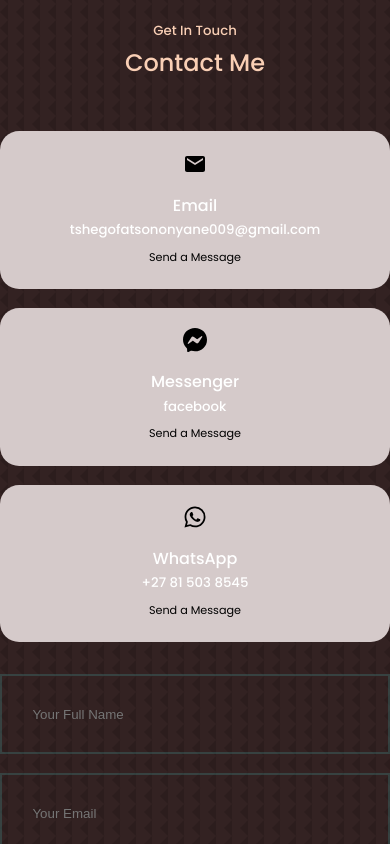
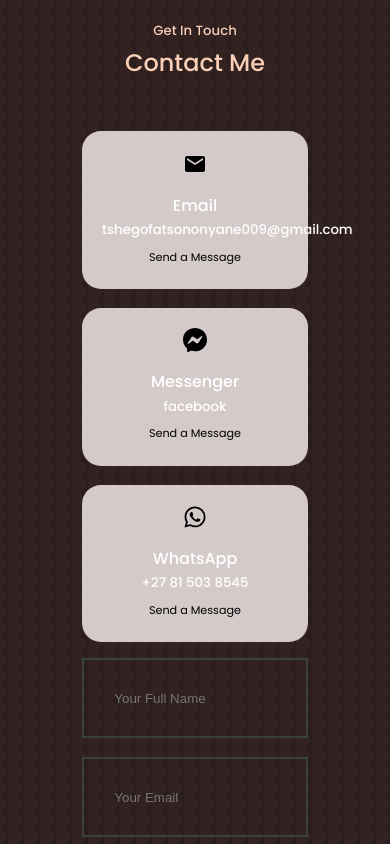
Before and after one commit to 21173447/Portfolio, a React (Vite) app in the folder Portfolio/port/: page / in a window 390 px wide. Shown: the part 3740-4584 px from the top of the page. Built offline with nearby package versions, Linux system fonts and the light colour scheme.

Commit message:
fixing media qariies for contact

```diff
--- a/Portfolio/port/src/assets/Components/Contact/Contact.css
+++ b/Portfolio/port/src/assets/Components/Contact/Contact.css
@@ -72,9 +72,13 @@ input,textarea{
 /*=============Media quaries (MED devices)=============*/
 @media screen and (max-width : 1024px){
 .container.contact__container{
+    display: flex;
+    flex-direction: column;
+    gap: 1rem;
+    height: auto;
 
-    grid-template-columns: 1fr;
-    gap: 2rem;
+
+
 }
 
 
@@ -83,8 +87,12 @@ input,textarea{
    /*=============Media quaries (SMALL devices)=============*/
    @media screen and (max-width : 600px){
     .container.contact__container{
+        display: flex;
+        flex-direction: column;
+        gap: 1rem;
+        height: auto;
 
-        width: var(--container-width-sm);
+
 
     }
 
--- a/Portfolio/port/src/assets/Components/Footer/footer.css
+++ b/Portfolio/port/src/assets/Components/Footer/footer.css
@@ -67,9 +67,12 @@ footer a {
 /*=============Media quaries (SMALL devices)=============*/
 @media screen and (max-width : 600px) {
 
+
+
 .permalinks{
     flex-direction: column;
     gap: 1.5rem ;
+    max-width: 10rem;
 }
 .footer__socials{
 
```
